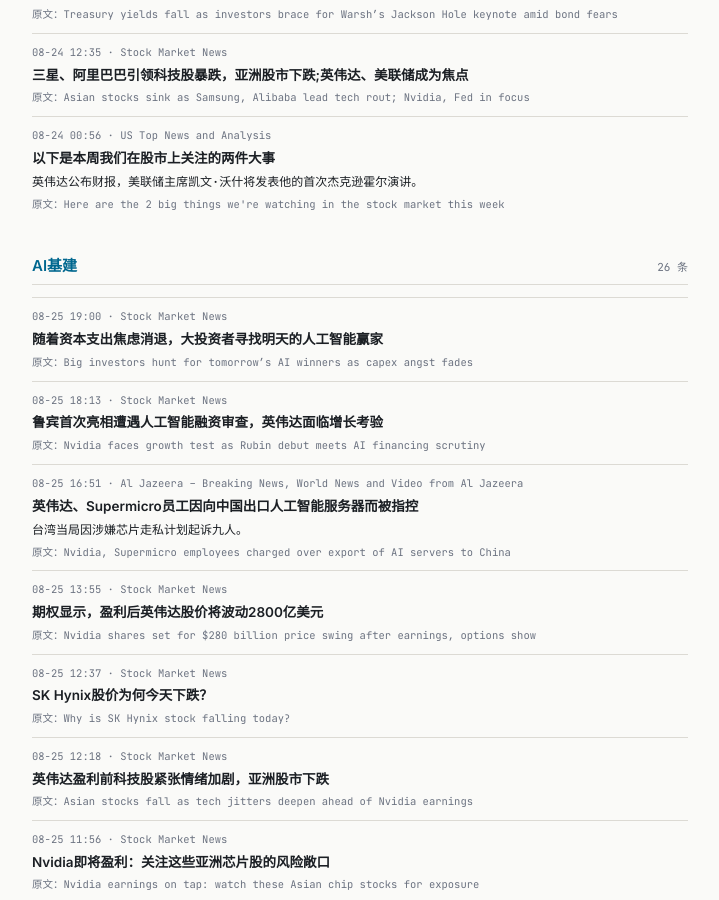
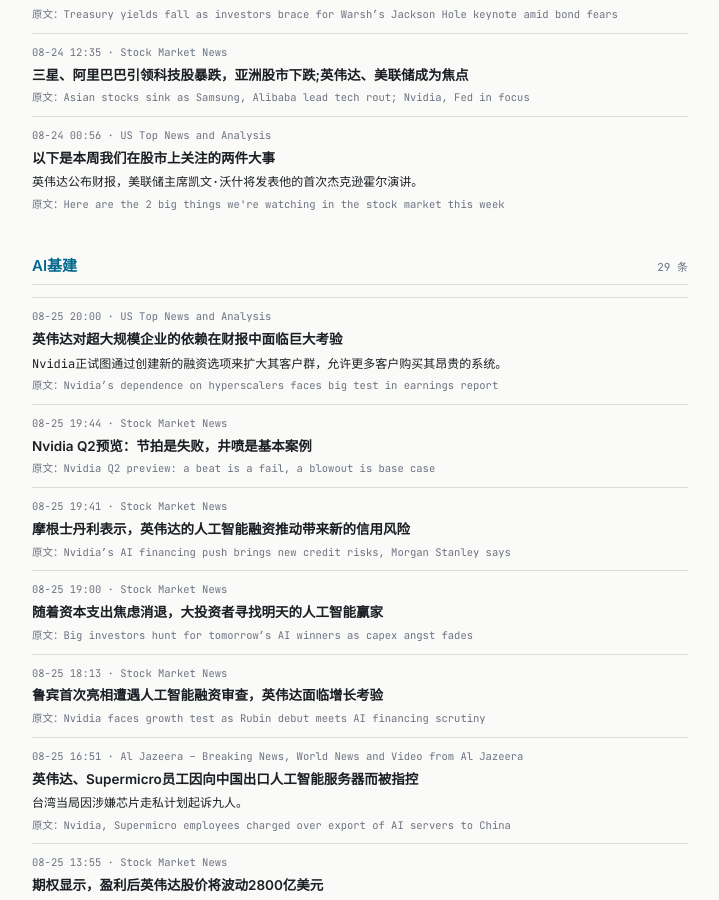
Before and after one commit to tang3super/tang3super.github.io, a Jekyll site: the page built from macro-trade/news-digest.md, in a window 1280 px wide and 900 px high, scrolled down 5631 px. Shown: the whole window, without its empty margins (280-999 px from the left). Built offline with Jekyll 4.4.1, drawn with Linux system fonts in a browser that asks for light colours; some of the changed text lies outside the part shown.

Commit message:
sync news-digest article

```diff
--- a/macro-trade/news-digest.md
+++ b/macro-trade/news-digest.md
@@ -5,7 +5,7 @@
 date: '2026-08-25'
 summary: 2026年第35周监控
 week_label: 2026年第35周监控
-last_updated: 2026-08-25 19:53
+last_updated: 2026-08-25 20:22
 refresh_note: 每 5 分钟自动刷新
 topics:
 - name: 地缘政治
@@ -376,6 +376,25 @@
     summary_zh: 英伟达公布财报，美联储主席凯文·沃什将发表他的首次杰克逊霍尔演讲。
 - name: AI基建
   items:
+  - title: Nvidia’s dependence on hyperscalers faces big test in earnings report
+    summary: Nvidia is trying to expand its customer base by creating new financing options that allow for more clients to purchase its costly systems.
+    link: https://www.cnbc.com/2026/08/25/nvidias-dependence-on-hyperscalers-faces-big-test-in-earnings-report.html
+    source: US Top News and Analysis
+    time: 08-25 20:00
+    title_zh: 英伟达对超大规模企业的依赖在财报中面临巨大考验
+    summary_zh: Nvidia正试图通过创建新的融资选项来扩大其客户群，允许更多客户购买其昂贵的系统。
+  - title: 'Nvidia Q2 preview: a beat is a fail, a blowout is base case'
+    summary: ''
+    link: https://www.investing.com/news/stock-market-news/nvidia-q2-preview-a-beat-is-a-fail-a-blowout-is-base-case-4875164
+    source: Stock Market News
+    time: 08-25 19:44
+    title_zh: Nvidia Q2预览：节拍是失败，井喷是基本案例
+  - title: Nvidia’s AI financing push brings new credit risks, Morgan Stanley says
+    summary: ''
+    link: https://www.investing.com/news/stock-market-news/nvidias-ai-financing-push-brings-new-credit-risks-morgan-stanley-says-4875159
+    source: Stock Market News
+    time: 08-25 19:41
+    title_zh: 摩根士丹利表示，英伟达的人工智能融资推动带来新的信用风险
   - title: Big investors hunt for tomorrow’s AI winners as capex angst fades
     summary: ''
     link: https://www.investing.com/news/stock-market-news/big-investors-hunt-for-tomorrows-ai-winners-as-capex-angst-fades-4875002
```
